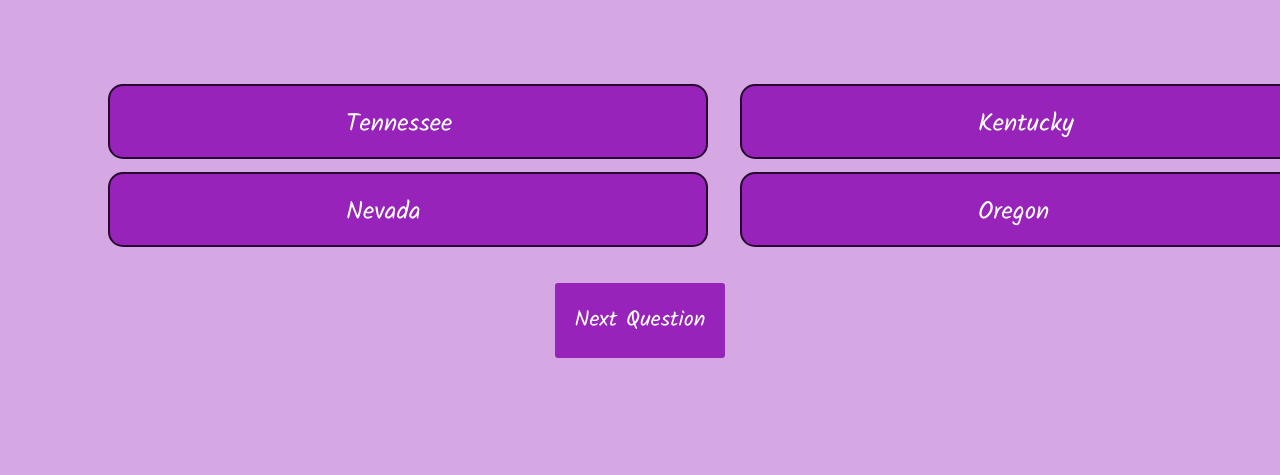
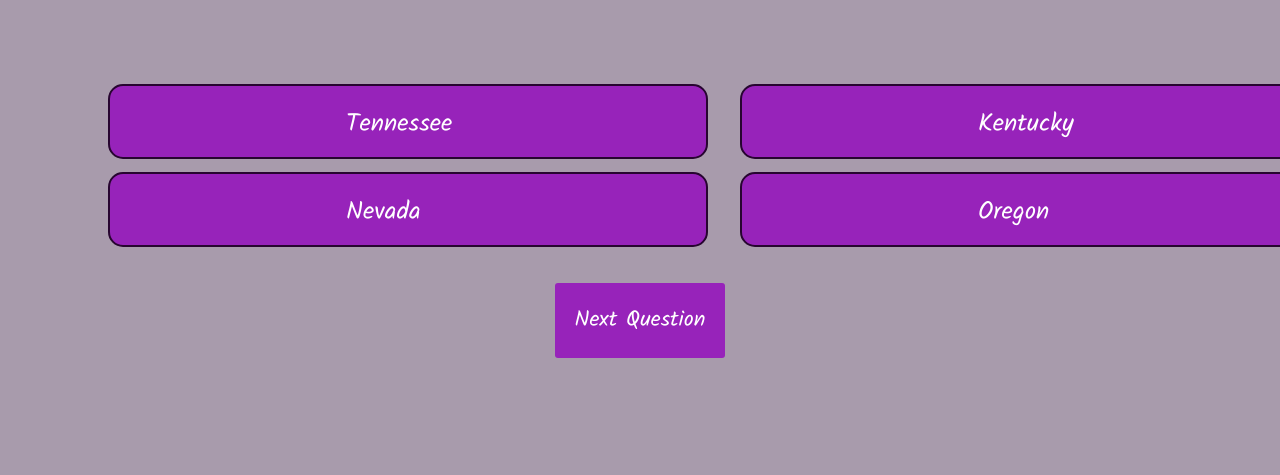
Before and after one commit to AnikThom/Quiz-and-Puzzle-Games, a plain HTML site: page Game Pages/Quiz Game/States Quiz/statequiz.html in a window 1280 px wide. Shown: the part 325-800 px from the top of the page. Drawn offline with Linux system fonts and the light colour scheme.

Commit message:
Update statestyles.css

```diff
--- a/Game Pages/Quiz Game/States Quiz/statestyles.css
+++ b/Game Pages/Quiz Game/States Quiz/statestyles.css
@@ -7,7 +7,7 @@ body{
   font-style: normal;
   color: #270530;
   text-align: center;
-  background-color: rgba(151, 35, 186, 0.4);
+  background-color: rgba(39, 5, 48, 0.4);
 }
 h1{
   font-weight: 300;
```
